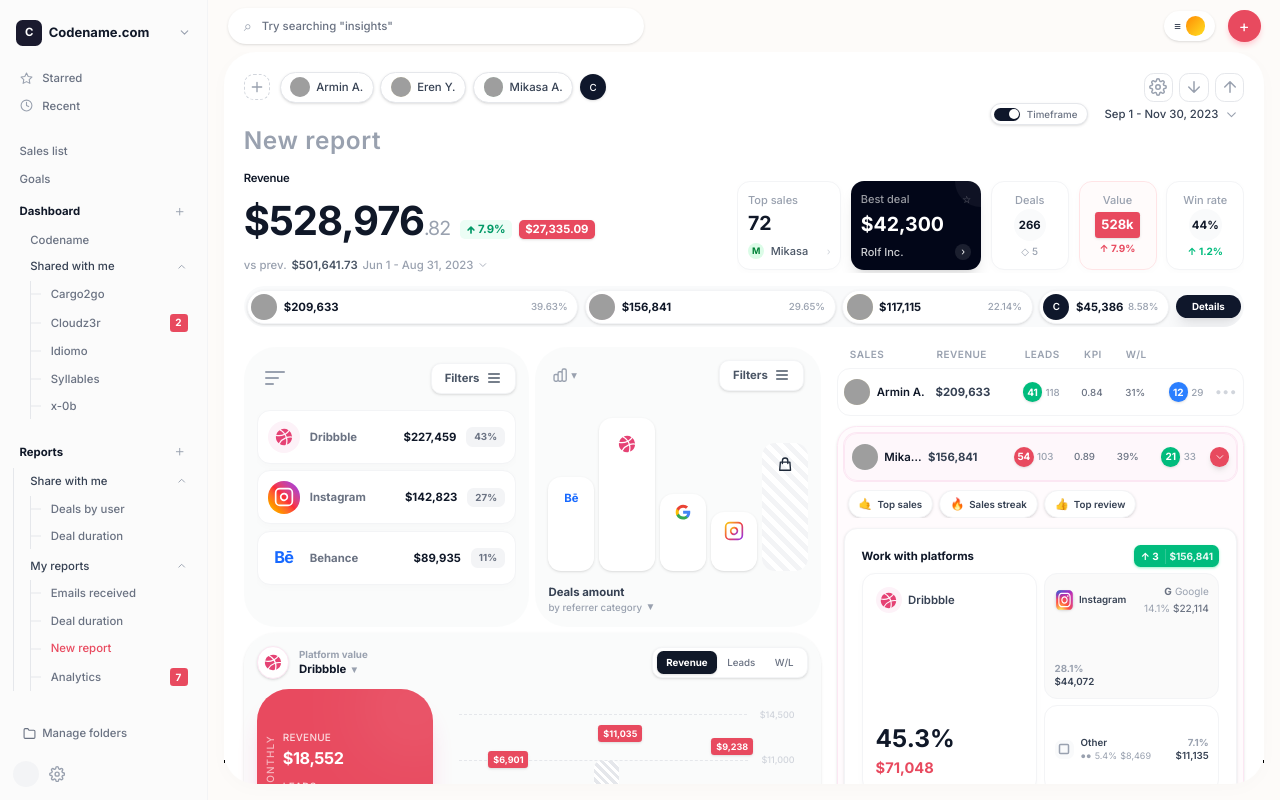
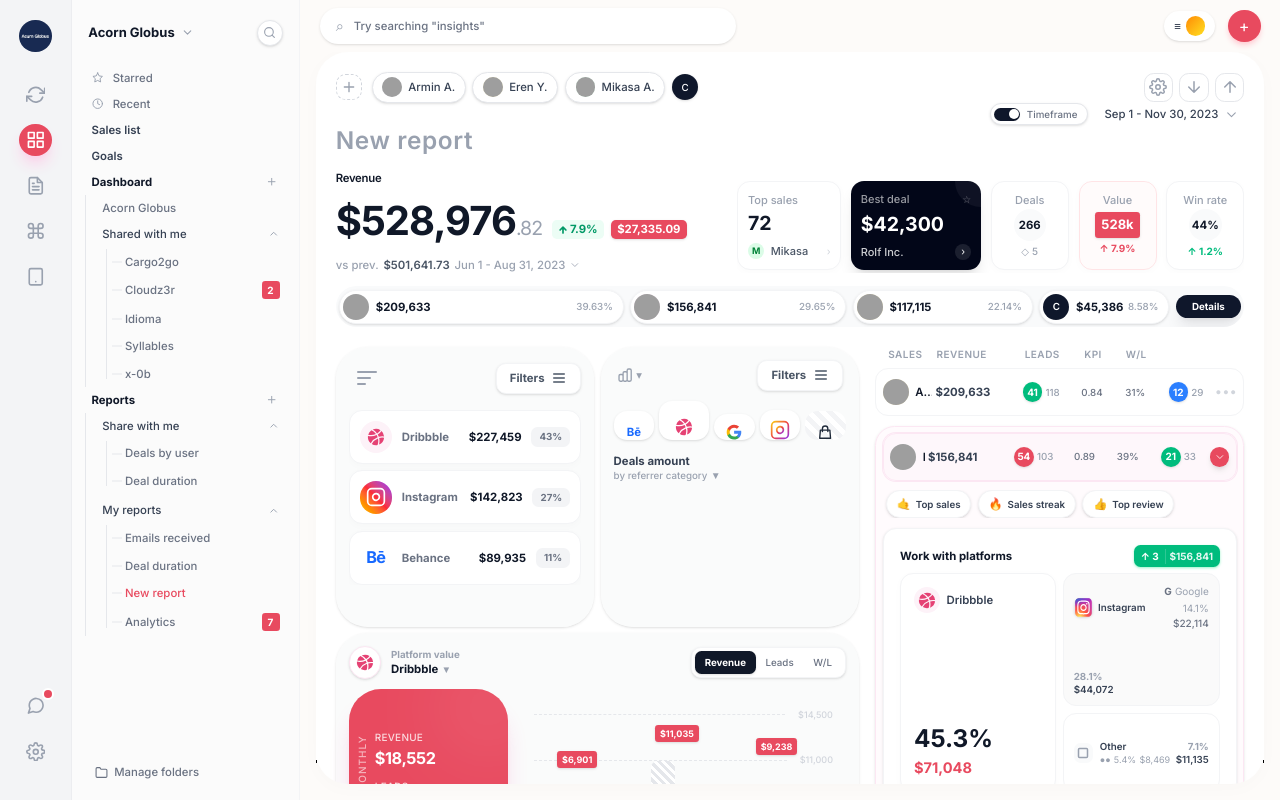
Before and after one commit to modi-meet/Frontend-project_Acorn-Globus, a React app: page / in a window 1280 px wide. Built offline with nearby package versions, Linux system fonts and the light colour scheme; grey boxes are pictures that could not be loaded; the HTML template or start-up script is replaced by a standard one.

Commit message:
fix: Sidebar layout icon corrected

```diff
--- a/src/components/MainDashboard.jsx
+++ b/src/components/MainDashboard.jsx
@@ -220,7 +220,7 @@ function RevenueDistribution() {
 
 function PlatformStats() {
     return (
-        <div className="bg-gray-50/80 rounded-[32px] p-4 h-full flex flex-col">
+        <div className="bg-gray-50/80 rounded-[32px] p-4 shadow-sm">
             <div className="flex items-center justify-between mb-4">
                 <button className="p-2 hover:bg-gray-100 rounded-xl transition-colors text-gray-400">
                     <svg width="24" height="24" viewBox="0 0 24 24" fill="none" stroke="currentColor" strokeWidth="2" strokeLinecap="round" strokeLinejoin="round">
@@ -279,7 +279,7 @@ function PlatformStats() {
 
 function DealsChart() {
     return (
-        <div className="bg-gray-50/80 rounded-[32px] p-4 h-full flex flex-col">
+        <div className="bg-gray-50/80 rounded-[32px] p-4 shadow-sm">
             {/* Header */}
             <div className="flex items-center justify-between mb-1 px-1">
                 <button className="flex items-center gap-1 text-gray-400 hover:text-gray-600 transition-colors">
--- a/src/components/Sidebar.jsx
+++ b/src/components/Sidebar.jsx
@@ -1,6 +1,39 @@
 import React, { useState } from 'react';
 
 // --- Icons ---
+const LogoIcon = () => (
+    <div className="w-10 h-10 rounded-full flex items-center justify-center relative shrink-0 overflow-hidden">
+        <img src="/icons/acornglobus_logo.jpg" alt="Acorn Globus" className="w-full h-full object-cover" />
+    </div>
+);
+
+const RefreshIcon = ({ className }) => (
+    <svg className={className} width="24" height="24" viewBox="0 0 24 24" fill="none" stroke="currentColor" strokeWidth="2" strokeLinecap="round" strokeLinejoin="round"><path d="M23 4v6h-6" /><path d="M1 20v-6h6" /><path d="M3.51 9a9 9 0 0 1 14.85-3.36L23 10M1 14l4.64 4.36A9 9 0 0 0 20.49 15" /></svg>
+);
+
+const GridIcon = ({ className }) => (
+    <svg className={className} width="24" height="24" viewBox="0 0 24 24" fill="none" stroke="currentColor" strokeWidth="2" strokeLinecap="round" strokeLinejoin="round"><rect x="3" y="3" width="7" height="7" /><rect x="14" y="3" width="7" height="7" /><rect x="14" y="14" width="7" height="7" /><rect x="3" y="14" width="7" height="7" /></svg>
+);
+
+const FileIcon = ({ className }) => (
+    <svg className={className} width="24" height="24" viewBox="0 0 24 24" fill="none" stroke="currentColor" strokeWidth="2" strokeLinecap="round" strokeLinejoin="round"><path d="M14 2H6a2 2 0 0 0-2 2v16a2 2 0 0 0 2 2h12a2 2 0 0 0 2-2V8z" /><polyline points="14 2 14 8 20 8" /><line x1="16" y1="13" x2="8" y2="13" /><line x1="16" y1="17" x2="8" y2="17" /><polyline points="10 9 9 9 8 9" /></svg>
+);
+
+const CommandIcon = ({ className }) => (
+    <svg className={className} width="24" height="24" viewBox="0 0 24 24" fill="none" stroke="currentColor" strokeWidth="2" strokeLinecap="round" strokeLinejoin="round"><path d="M18 3a3 3 0 0 0-3 3v12a3 3 0 0 0 3 3 3 3 0 0 0 3-3 3 3 0 0 0-3-3H6a3 3 0 0 0-3 3 3 3 0 0 0 3 3 3 3 0 0 0 3-3V6a3 3 0 0 0-3-3 3 3 0 0 0-3 3 3 3 0 0 0 3 3h12a3 3 0 0 0 3-3 3 3 0 0 0-3-3z" /></svg>
+);
+
+const TabletIcon = ({ className }) => (
+    <svg className={className} width="24" height="24" viewBox="0 0 24 24" fill="none" stroke="currentColor" strokeWidth="2" strokeLinecap="round" strokeLinejoin="round"><rect x="4" y="2" width="16" height="20" rx="2" ry="2" /><line x1="12" y1="18" x2="12.01" y2="18" /></svg>
+);
+
+const ChatIcon = ({ className }) => (
+    <svg className={className} width="24" height="24" viewBox="0 0 24 24" fill="none" stroke="currentColor" strokeWidth="2" strokeLinecap="round" strokeLinejoin="round"><path d="M21 11.5a8.38 8.38 0 0 1-.9 3.8 8.5 8.5 0 0 1-7.6 4.7 8.38 8.38 0 0 1-3.8-.9L3 21l1.9-5.7a8.38 8.38 0 0 1-.9-3.8 8.5 8.5 0 0 1 4.7-7.6 8.38 8.38 0 0 1 3.8-.9h.5a8.48 8.48 0 0 1 8 8v.5z" /></svg>
+);
+
+const SettingsIcon = ({ className }) => (
+    <svg className={className} width="24" height="24" viewBox="0 0 24 24" fill="none" stroke="currentColor" strokeWidth="2" strokeLinecap="round" strokeLinejoin="round"><circle cx="12" cy="12" r="3"></circle><path d="M19.4 15a1.65 1.65 0 0 0 .33 1.82l.06.06a2 2 0 0 1 0 2.83 2 2 0 0 1-2.83 0l-.06-.06a1.65 1.65 0 0 0-1.82-.33 1.65 1.65 0 0 0-1 1.51V21a2 2 0 0 1-2 2 2 2 0 0 1-2-2v-.09A1.65 1.65 0 0 0 9 19.4a1.65 1.65 0 0 0-1.82.33l-.06.06a2 2 0 0 1-2.83 0 2 2 0 0 1 0-2.83l.06-.06a1.65 1.65 0 0 0 .33-1.82 1.65 1.65 0 0 0-1.51-1H3a2 2 0 0 1-2-2 2 2 0 0 1 2-2h.09A1.65 1.65 0 0 0 4.6 9a1.65 1.65 0 0 0-.33-1.82l-.06-.06a2 2 0 0 1 0-2.83 2 2 0 0 1 2.83 0l.06.06a1.65 1.65 0 0 0 1.82.33H9a1.65 1.65 0 0 0 1-1.51V3a2 2 0 0 1 2-2 2 2 0 0 1 2 2v.09a1.65 1.65 0 0 0 1 1.51 1.65 1.65 0 0 0 1.82-.33l.06-.06a2 2 0 0 1 2.83 0 2 2 0 0 1 0 2.83l-.06.06a1.65 1.65 0 0 0-.33 1.82V9a1.65 1.65 0 0 0 1.51 1H21a2 2 0 0 1 2 2 2 2 0 0 1-2 2h-.09a1.65 1.65 0 0 0-1.51 1z"></path></svg>
+);
 
 const ChevronDown = ({ className }) => (
     <svg className={className} width="16" height="16" viewBox="0 0 24 24" fill="none" stroke="currentColor" strokeWidth="2" strokeLinecap="round" strokeLinejoin="round"><path d="M6 9l6 6 6-6" /></svg>
@@ -26,14 +59,23 @@ const FolderIcon = ({ className }) => (
     <svg className={className} width="16" height="16" viewBox="0 0 24 24" fill="none" stroke="currentColor" strokeWidth="2" strokeLinecap="round" strokeLinejoin="round"><path d="M22 19a2 2 0 0 1-2 2H4a2 2 0 0 1-2-2V5a2 2 0 0 1 2-2h5l2 3h9a2 2 0 0 1 2 2z"></path></svg>
 );
 
-const SettingsIcon = ({ className }) => (
-    <svg className={className} width="16" height="16" viewBox="0 0 24 24" fill="none" stroke="currentColor" strokeWidth="2" strokeLinecap="round" strokeLinejoin="round"><circle cx="12" cy="12" r="3"></circle><path d="M19.4 15a1.65 1.65 0 0 0 .33 1.82l.06.06a2 2 0 0 1 0 2.83 2 2 0 0 1-2.83 0l-.06-.06a1.65 1.65 0 0 0-1.82-.33 1.65 1.65 0 0 0-1 1.51V21a2 2 0 0 1-2 2 2 2 0 0 1-2-2v-.09A1.65 1.65 0 0 0 9 19.4a1.65 1.65 0 0 0-1.82.33l-.06.06a2 2 0 0 1-2.83 0 2 2 0 0 1 0-2.83l.06-.06a1.65 1.65 0 0 0 .33-1.82 1.65 1.65 0 0 0-1.51-1H3a2 2 0 0 1-2-2 2 2 0 0 1 2-2h.09A1.65 1.65 0 0 0 4.6 9a1.65 1.65 0 0 0-.33-1.82l-.06-.06a2 2 0 0 1 0-2.83 2 2 0 0 1 2.83 0l.06.06a1.65 1.65 0 0 0 1.82.33H9a1.65 1.65 0 0 0 1-1.51V3a2 2 0 0 1 2-2 2 2 0 0 1 2 2v.09a1.65 1.65 0 0 0 1 1.51 1.65 1.65 0 0 0 1.82-.33l.06-.06a2 2 0 0 1 2.83 0 2 2 0 0 1 0 2.83l-.06.06a1.65 1.65 0 0 0-.33 1.82V9a1.65 1.65 0 0 0 1.51 1H21a2 2 0 0 1 2 2 2 2 0 0 1-2 2h-.09a1.65 1.65 0 0 0-1.51 1z"></path></svg>
+const SearchIcon = ({ className }) => (
+    <svg className={className} width="16" height="16" viewBox="0 0 24 24" fill="none" stroke="currentColor" strokeWidth="2" strokeLinecap="round" strokeLinejoin="round"><circle cx="11" cy="11" r="8"></circle><line x1="21" y1="21" x2="16.65" y2="16.65"></line></svg>
 );
 
 // --- Components ---
 
+const RailItem = ({ icon, active, notification }) => (
+    <div className={`w-10 h-10 rounded-full flex items-center justify-center cursor-pointer mb-4 relative group ${active ? 'bg-[#E84A5F] text-white shadow-lg shadow-pink-200' : 'text-gray-400 hover:text-gray-600 hover:bg-gray-100'}`}>
+        {icon}
+        {notification && (
+            <div className={`absolute top-0 right-0 w-2.5 h-2.5 bg-[#E84A5F] rounded-full ring-2 ring-white`}></div>
+        )}
+    </div>
+);
+
 const NavItem = ({ icon, label, active, className }) => (
-    <div className={`flex items-center gap-3 px-3 py-1.5 text-sm font-medium rounded-lg cursor-pointer transition-colors ${active ? 'bg-gray-100 text-gray-900' : 'text-gray-500 hover:bg-gray-50 hover:text-gray-900'} ${className}`}>
+    <div className={`flex items-center gap-3 px-3 py-1.5 text-sm font-medium rounded-lg cursor-pointer transition-colors ${active ? 'bg-gray-100 text-gray-900 font-bold' : 'text-gray-500 hover:bg-gray-50 hover:text-gray-900'} ${className}`}>
         {icon && <span className="text-gray-400">{icon}</span>}
         <span>{label}</span>
     </div>
@@ -45,7 +87,7 @@ const TreeItem = ({ label, children, expanded = false, badge, isPink }) => {
     return (
         <div className="relative">
             <div
-                className="flex items-center justify-between px-3 py-1.5 text-sm font-medium text-gray-700 rounded-lg cursor-pointer hover:bg-gray-50 group"
+                className="flex items-center justify-between px-3 py-1.5 text-sm font-medium text-gray-700 rounded-lg cursor-pointer hover:bg-gray-50 group z-10 relative"
                 onClick={() => setIsExpanded(!isExpanded)}
             >
                 <div className="flex items-center gap-2">
@@ -65,7 +107,9 @@ const TreeItem = ({ label, children, expanded = false, badge, isPink }) => {
                 </div>
             </div>
             {isExpanded && children && (
-                <div className="relative ml-3 pl-3 border-l border-gray-200 mt-0.5 space-y-0.5">
+                <div className="relative ml-2 pl-2 space-y-0.5 mt-0.5">
+                    {/* Vertical Line for the group */}
+                    <div className="absolute left-2 top-0 bottom-2 w-px bg-gray-200"></div>
                     {children}
                 </div>
             )}
@@ -73,10 +117,10 @@ const TreeItem = ({ label, children, expanded = false, badge, isPink }) => {
     );
 };
 
-const SubTreeItem = ({ label, badge, isPink, active }) => (
-    <div className="relative flex items-center justify-between px-3 py-1.5 text-sm font-medium rounded-lg cursor-pointer hover:bg-gray-50 group">
-        {/* Horizontal connector line */}
-        <div className="absolute left-0 top-1/2 -translate-y-1/2 w-3 h-px bg-gray-200 -ml-3"></div>
+const SubTreeItem = ({ label, badge, isPink, active, indent = false }) => (
+    <div className={`relative flex items-center justify-between px-3 py-1.5 text-sm font-medium rounded-lg cursor-pointer hover:bg-gray-50 group pl-6`}>
+        {/* Horizontal connect line */}
+        <div className="absolute left-2 top-1/2 -translate-y-1/2 w-3 h-px bg-gray-200"></div>
 
         <span className={`${isPink ? 'text-[#E84A5F]' : 'text-gray-500 group-hover:text-gray-900'} ${active ? 'text-gray-900' : ''}`}>
             {label}
@@ -91,30 +135,54 @@ const SubTreeItem = ({ label, badge, isPink, active }) => (
 
 function Sidebar() {
     return (
-        <aside className="w-64 h-screen bg-[#FBFBFB] border-r border-gray-100 flex flex-col font-sans shrink-0 sticky top-0">
+        <aside className="w-[300px] h-screen flex font-sans shrink-0 sticky top-0">
+            {/* 1. Icon Rail */}
+            <div className="w-[72px] bg-[#F3F4F6] flex flex-col items-center py-6 border-r border-gray-200/50">
+                <div className="mb-8">
+                    <LogoIcon />
+                </div>
+
+                <div className="flex flex-col flex-1 w-full items-center">
+                    <RailItem icon={<RefreshIcon className="w-6 h-6" />} />
+                    <RailItem icon={<GridIcon className="w-6 h-6" />} active={true} />
+                    <RailItem icon={<FileIcon className="w-6 h-6" />} />
+                    <RailItem icon={<CommandIcon className="w-6 h-6" />} />
+                    <RailItem icon={<TabletIcon className="w-6 h-6" />} />
+
+                    <div className="mt-auto">
+                        <RailItem icon={<ChatIcon className="w-6 h-6" />} notification={true} />
+                        <RailItem icon={<SettingsIcon className="w-6 h-6" />} />
+                    </div>
+                </div>
+            </div>
+
+            {/* 2. Navigation Panel */}
+            <div className="flex-1 bg-[#FBFBFB] flex flex-col border-r border-gray-100">
                 {/* Header */}
                 <div className="px-5 py-6">
                     <div className="flex items-center gap-2 cursor-pointer group">
-                    <div className="w-8 h-8 bg-[#1A1A2E] rounded-lg flex items-center justify-center text-white font-bold text-sm">C</div>
-                    <span className="text-base font-bold text-gray-900">Codename.com</span>
-                    <ChevronDown className="w-4 h-4 text-gray-400 group-hover:text-gray-600 ml-auto" />
+                        <span className="text-base font-bold text-gray-900">Acorn Globus</span>
+                        <ChevronDown className="w-4 h-4 text-gray-400 group-hover:text-gray-600" />
+                        <div className="ml-auto w-8 h-8 rounded-full bg-white border border-gray-200 flex items-center justify-center text-gray-400 shadow-sm">
+                            <SearchIcon className="w-4 h-4" />
+                        </div>
                     </div>
                 </div>
 
-            {/* Scrollable Content */}
-            <nav className="flex-1 overflow-y-auto px-3 space-y-6 no-scrollbar">
-                {/* Section 1 */}
-                <div className="space-y-0.5">
-                    <NavItem icon={<StarIcon className="w-4 h-4" />} label="Starred" />
-                    <NavItem icon={<ClockIcon className="w-4 h-4" />} label="Recent" />
+                {/* Content */}
+                <nav className="flex-1 overflow-y-auto px-3 no-scrollbar">
+                    {/* Top Links */}
+                    <div>
+                        <NavItem icon={<StarIcon className="w-3.5 h-3.5" />} label="Starred" />
+                        <NavItem icon={<ClockIcon className="w-3.5 h-3.5" />} label="Recent" />
                     </div>
 
-                {/* Section 2 */}
-                <div className="space-y-0.5">
-                    <NavItem label="Sales list" />
-                    <NavItem label="Goals" />
+                    {/* Middle Section */}
+                    <div>
+                        <NavItem label="Sales list" className="font-semibold text-gray-700" />
+                        <NavItem label="Goals" className="font-semibold text-gray-700" />
 
-                    <div className="mt-2">
+                        <div>
                             <div className="flex items-center justify-between px-3 py-1.5 text-sm font-bold text-gray-900 cursor-pointer hover:bg-gray-50 rounded-lg group">
                                 <span>Dashboard</span>
                                 <div className="w-5 h-5 rounded hover:bg-gray-200 flex items-center justify-center text-gray-400 transition-colors">
@@ -122,13 +190,18 @@ function Sidebar() {
                                 </div>
                             </div>
 
-                        <div className="mt-1 ml-1 pl-2 border-l border-transparent">
-                            <div className="px-3 py-1.5 text-sm font-medium text-gray-500 hover:text-gray-900 cursor-pointer rounded-lg">Codename</div>
+                            {/* Tree View */}
+                            <div className="ml-1 pl-2 border-l border-gray-200 relative">
+                                <div className="px-3 py-1.5 text-sm font-medium text-gray-500 hover:text-gray-900 cursor-pointer rounded-lg relative">
+                                    {/* Fake horizontal connector */}
+                                    {/* <div className="absolute left-[-1px] top-1/2 w-3 h-px bg-gray-200"></div> */}
+                                    Acorn Globus
+                                </div>
 
                                 <TreeItem label="Shared with me" expanded={true}>
                                     <SubTreeItem label="Cargo2go" />
                                     <SubTreeItem label="Cloudz3r" badge="2" />
-                                <SubTreeItem label="Idiomo" />
+                                    <SubTreeItem label="Idioma" />
                                     <SubTreeItem label="Syllables" />
                                     <SubTreeItem label="x-0b" />
                                 </TreeItem>
@@ -136,8 +209,8 @@ function Sidebar() {
                         </div>
                     </div>
 
-                {/* Section 3 */}
-                <div className="space-y-0.5">
+                    {/* Reports Section */}
+                    <div className="">
                         <div className="flex items-center justify-between px-3 py-1.5 text-sm font-bold text-gray-900 cursor-pointer hover:bg-gray-50 rounded-lg group">
                             <span>Reports</span>
                             <div className="w-5 h-5 rounded hover:bg-gray-200 flex items-center justify-center text-gray-400 transition-colors">
@@ -145,7 +218,7 @@ function Sidebar() {
                             </div>
                         </div>
 
-                    <div className="mt-1 ml-1 pl-2 border-l border-gray-200 space-y-1">
+                        <div className="ml-1 pl-2 border-l border-gray-200 space-y-1">
                             <TreeItem label="Share with me" expanded={true}>
                                 <SubTreeItem label="Deals by user" />
                                 <SubTreeItem label="Deal duration" />
@@ -167,9 +240,6 @@ function Sidebar() {
                         <FolderIcon className="w-4 h-4" />
                         <span>Manage folders</span>
                     </div>
-                <div className="mt-4 flex items-center gap-3">
-                     <div className="w-8 h-8 rounded-full bg-gray-100"></div>
-                     <SettingsIcon className="w-5 h-5 text-gray-400" />
                 </div>
             </div>
         </aside>
--- a/src/layouts/DashboardLayout.jsx
+++ b/src/layouts/DashboardLayout.jsx
@@ -9,7 +9,7 @@ function DashboardLayout({ children }) {
       <div className="flex-1 flex flex-col min-w-0">
         <Topbar />
         <main className="flex-1 p-5 pt-0 overflow-hidden relative">
-          <div className="w-full h-full bg-white rounded-[32px] overflow-y-auto p-6 shadow-[0_4px_20px_rgba(0,0,0,0.02)] scroll-smooth">
+          <div className="w-full h-full bg-white rounded-[32px] overflow-y-auto no-scrollbar p-6 shadow-[0_4px_20px_rgba(0,0,0,0.02)] scroll-smooth">
             {children}
           </div>
         </main>
--- a/src/styles/index.css
+++ b/src/styles/index.css
@@ -37,3 +37,35 @@
     -moz-osx-font-smoothing: grayscale;
   }
 }
+
+@layer utilities {
+  .no-scrollbar {
+    -ms-overflow-style: none;
+    /* IE and Edge */
+    scrollbar-width: none;
+    /* Firefox */
+  }
+
+  .no-scrollbar::-webkit-scrollbar {
+    display: none;
+  }
+
+  .custom-scrollbar {
+    scrollbar-width: thin;
+    scrollbar-color: #E5E7EB transparent;
+  }
+
+  .custom-scrollbar::-webkit-scrollbar {
+    width: 4px;
+    height: 4px;
+  }
+
+  .custom-scrollbar::-webkit-scrollbar-track {
+    background: transparent;
+  }
+
+  .custom-scrollbar::-webkit-scrollbar-thumb {
+    background-color: #E5E7EB;
+    border-radius: 20px;
+  }
+}
```
Also changed, not shown: public/icons/acornglobus_logo.jpg (added). Lines whose indentation alone changed are shown as unchanged.
